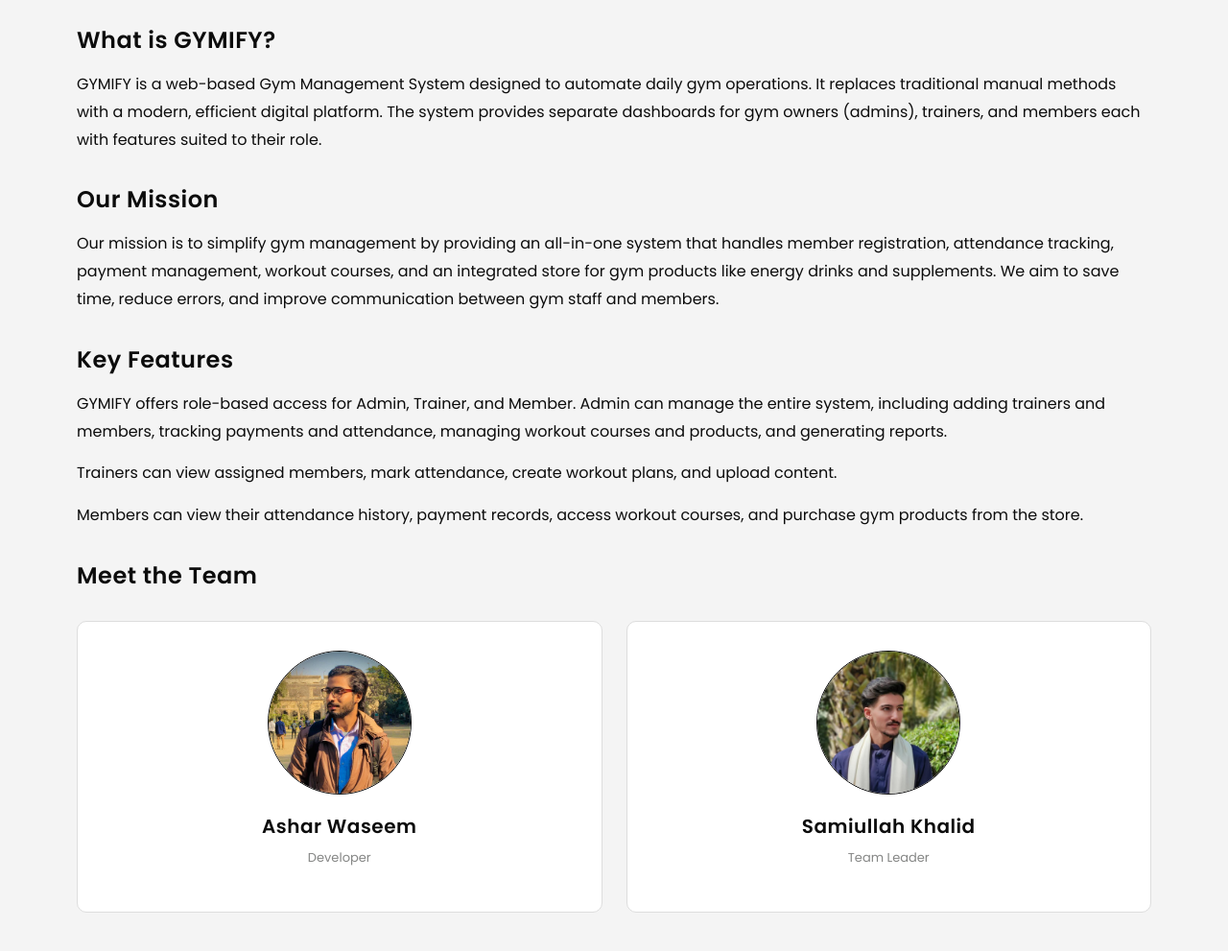
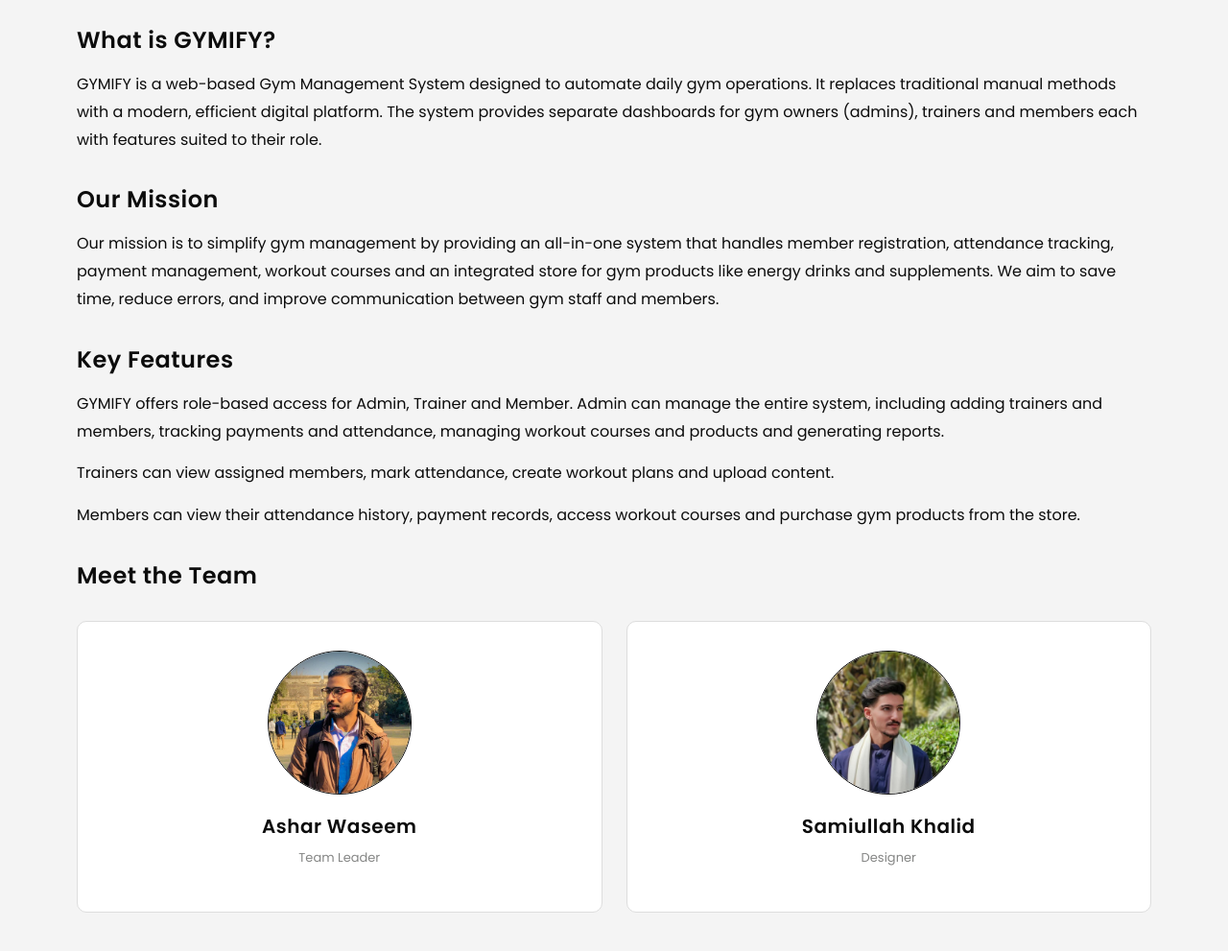
Before and after one commit to careerbuilder21/gymify-project, a Django app: page /about/ in a window 1280 px wide. Shown: the part 351-1342 px from the top of the page at 96% size. Run offline with Django 5.2, Linux system fonts and the light colour scheme.

Commit message:
Latest changes

```diff
--- a/accounts/views.py
+++ b/accounts/views.py
@@ -211,7 +211,7 @@ def forgot_password(request):
 
         try:
             user = User.objects.get(email=email)
-            # Email sahi hai — session mein save karo
+
             request.session['reset_email'] = email
             return redirect('/security-question/')
         except User.DoesNotExist:
--- a/templates/about.html
+++ b/templates/about.html
@@ -38,7 +38,7 @@
             GYMIFY is a web-based Gym Management System designed to automate
             daily gym operations. It replaces traditional manual methods with
             a modern, efficient digital platform. The system provides separate
-            dashboards for gym owners (admins), trainers, and members each
+            dashboards for gym owners (admins), trainers and members each
             with features suited to their role.
         </p>
 
@@ -46,22 +46,22 @@
         <p>
             Our mission is to simplify gym management by providing an all-in-one
             system that handles member registration, attendance tracking, payment
-            management, workout courses, and an integrated store for gym products
+            management, workout courses and an integrated store for gym products
             like energy drinks and supplements. We aim to save time, reduce errors,
             and improve communication between gym staff and members.
         </p>
 
         <h2>Key Features</h2>
         <p>
-            GYMIFY offers role-based access for Admin, Trainer, and Member.
+            GYMIFY offers role-based access for Admin, Trainer and Member.
             Admin can manage the entire system, including adding trainers
             and members, tracking payments and attendance, managing workout
-            courses and products, and generating reports.
+            courses and products and generating reports.
         <p>Trainers can view
-            assigned members, mark attendance, create workout plans, and upload
+            assigned members, mark attendance, create workout plans and upload
             content. </p>
         <p>Members can view their attendance history, payment records,
-            access workout courses, and purchase gym products from the store.</p>
+            access workout courses and purchase gym products from the store.</p>
         </p>
 
         <h2>Meet the Team</h2>
@@ -72,7 +72,7 @@
                 </div>
                 <h3>Ashar Waseem</h3>
                 <p class="dept-info">
-                    Developer<br>
+                    Team Leader<br>
                 </p>
             </div>
             <div class="team-card">
@@ -81,14 +81,14 @@
                 </div>
                 <h3>Samiullah Khalid</h3>
                 <p class="dept-info">
-                    Team Leader<br>
+                    Designer<br>
                 </p>
             </div>
         </div>
 
     </div>
 
-    <!-- FOOTER ABOUT SECTION SE BAHAR HAI -->
+    <!-- FOOTER  -->
     <footer class="footer">
         <div class="footer-content">
             <div>
--- a/templates/admin/dashboard.html
+++ b/templates/admin/dashboard.html
@@ -60,7 +60,7 @@
         <div class="main-content">
             <h1>Admin Dashboard</h1>
 
-            <!-- STATS — Real Database Se -->
+            <!-- STATS Real Database -->
             <div class="stats-grid">
                 <div class="stat-card">
                     <div class="stat-icon">
--- a/templates/admin/members.html
+++ b/templates/admin/members.html
@@ -183,11 +183,11 @@
                                     '{{ member.membership_plan }}',
                                     '{{ member.assigned_trainer.id }}'
                                 )">
-                                     Edit
+                                    Edit
                                 </button>
                                 <a href="/admin-panel/members/delete/{{ member.id }}/"
                                     onclick="return confirm('Want to delete?')" class="btn-delete">
-                                     Delete
+                                    Delete
                                 </a>
                             </td>
                         </tr>
--- a/templates/contact.html
+++ b/templates/contact.html
@@ -88,12 +88,13 @@
                 </div>
             </div>
 
-            <!-- RIGHT — SEND MESSAGE -->
+            <!-- SEND MESSAGE -->
             <div class="contact-form-box">
                 <h2>Send a Message</h2>
 
                 {% if request.GET.sent %}
-                <div style="background:#2d6a4f;color:white;padding:15px;border-radius:8px;margin-bottom:15px;text-align:center;">
+                <div
+                    style="background:#2d6a4f;color:white;padding:15px;border-radius:8px;margin-bottom:15px;text-align:center;">
                     <i class="fas fa-check-circle"></i>
                     Message sent! We'll reply soon.
                 </div>
--- a/templates/courses.html
+++ b/templates/courses.html
@@ -82,7 +82,7 @@
             style="text-align:center;margin-top:50px;padding:30px;background:#fff;border:1px solid #ddd;border-radius:10px;">
             <h3 style="font-size:20px;color:#0C0C0C;margin-bottom:10px;">Want Full Access?</h3>
             <p style="color:#858685;font-size:14px;margin-bottom:20px;">Login as a member to access full course content,
-                videos, and detailed workout plans.</p>
+                videos and detailed workout plans.</p>
             <a href="{% url 'login' %}?role=member" class="btn-solid" style="margin-right:10px;">Login</a>
             <a href="{% url 'register' %}" class="btn-outline">Register Now</a>
         </div>
--- a/templates/forgot_password.html
+++ b/templates/forgot_password.html
@@ -23,7 +23,7 @@
     <!-- MAIN WRAPPER -->
     <div class="login-wrapper">
 
-        <!-- LEFT — FORM -->
+        <!-- LEFT FORM -->
         <div class="login-form-side">
             <div class="login-form-box">
 
@@ -66,7 +66,7 @@
             </div>
         </div>
 
-        <!-- RIGHT — IMAGE -->
+        <!-- RIGHT IMAGE -->
         <div class="login-image-side">
             <img src="{% static 'images/login.jpg' %}" alt="Gym">
             <div class="login-image-overlay">
--- a/templates/login.html
+++ b/templates/login.html
@@ -29,7 +29,7 @@
 <!-- MAIN WRAPPER -->
 <div class="login-wrapper">
 
-    <!-- LEFT — FORM -->
+    <!-- LEFT FORM -->
     <div class="login-form-side">
         <div class="login-form-box">
 
@@ -110,7 +110,7 @@
         </div>
     </div>
 
-    <!-- RIGHT — IMAGE -->
+    <!-- RIGHT IMAGE -->
 <div class="login-image-side">
     <img src="{% static 'images/login.jpg' %}" alt="Gym">
     <div class="login-image-overlay">
--- a/templates/member/course_detail.html
+++ b/templates/member/course_detail.html
@@ -44,7 +44,7 @@
             <a href="/admin-panel/my-courses/" style="display:inline-block;margin-bottom:20px;
                   color:#858685;text-decoration:none;
                   font-size:14px;">
-                 Back to courses
+                Back to courses
             </a>
 
             <!-- COURSE HEADER -->
--- a/templates/member/store.html
+++ b/templates/member/store.html
@@ -53,7 +53,7 @@
                         {% if product.image %}
                         <img src="{{ product.image.url }}" class="product-img">
                         {% else %}
-                        <span class="product-no-img">⚡</span>
+                        <span class="product-no-img"></span>
                         {% endif %}
                     </div>
                     <div class="product-info">
--- a/templates/register.html
+++ b/templates/register.html
@@ -31,7 +31,7 @@
     <!-- MAIN WRAPPER -->
     <div class="register-wrapper">
 
-        <!-- LEFT — IMAGE -->
+        <!-- LEFT IMAGE -->
         <div class="login-image-side">
             <img src="{% static 'images/login.jpg' %}" alt="Gym">
             <div class="login-image-overlay">
@@ -39,7 +39,7 @@
                 <p>Start your fitness journey with us</p>
             </div>
         </div>
-        <!-- RIGHT — FORM -->
+        <!-- RIGHT FORM -->
         <div class="register-form-side">
             <div class="register-form-box">
 
--- a/templates/reset_password.html
+++ b/templates/reset_password.html
@@ -23,7 +23,7 @@
     <!-- MAIN WRAPPER -->
     <div class="login-wrapper">
 
-        <!-- LEFT — FORM -->
+        <!-- LEFT FORM -->
         <div class="login-form-side">
             <div class="login-form-box">
 
@@ -84,7 +84,7 @@
             </div>
         </div>
 
-        <!-- RIGHT — IMAGE -->
+        <!-- RIGHT IMAGE -->
         <div class="login-image-side">
             <img src="{% static 'images/login.jpg' %}" alt="Gym">
             <div class="login-image-overlay">
--- a/templates/security_question.html
+++ b/templates/security_question.html
@@ -23,7 +23,7 @@
     <!-- MAIN WRAPPER -->
     <div class="login-wrapper">
 
-        <!-- LEFT — FORM -->
+        <!-- LEFT FORM -->
         <div class="login-form-side">
             <div class="login-form-box">
 
@@ -67,7 +67,7 @@
             </div>
         </div>
 
-        <!-- RIGHT — IMAGE -->
+        <!-- RIGHT IMAGE -->
         <div class="login-image-side">
             <img src="{% static 'images/login.jpg' %}" alt="Gym">
             <div class="login-image-overlay">
--- a/templates/trainer/dashboard.html
+++ b/templates/trainer/dashboard.html
@@ -61,7 +61,7 @@
                 </div>
             </div>
 
-            <!-- AAJ KI ATTENDANCE -->
+            <!-- TODAYS ATTENDANCE -->
             <div class="table-section">
                 <h3>
                     Today's Attendance, {{ today }}
```
Also changed, not shown: static/css/style.css (+56 -74 lines), static/js/script.js (+12 -13 lines), templates/admin/products.html (+19 -37 lines), templates/trainer/workout.html (+1 -10 lines).
